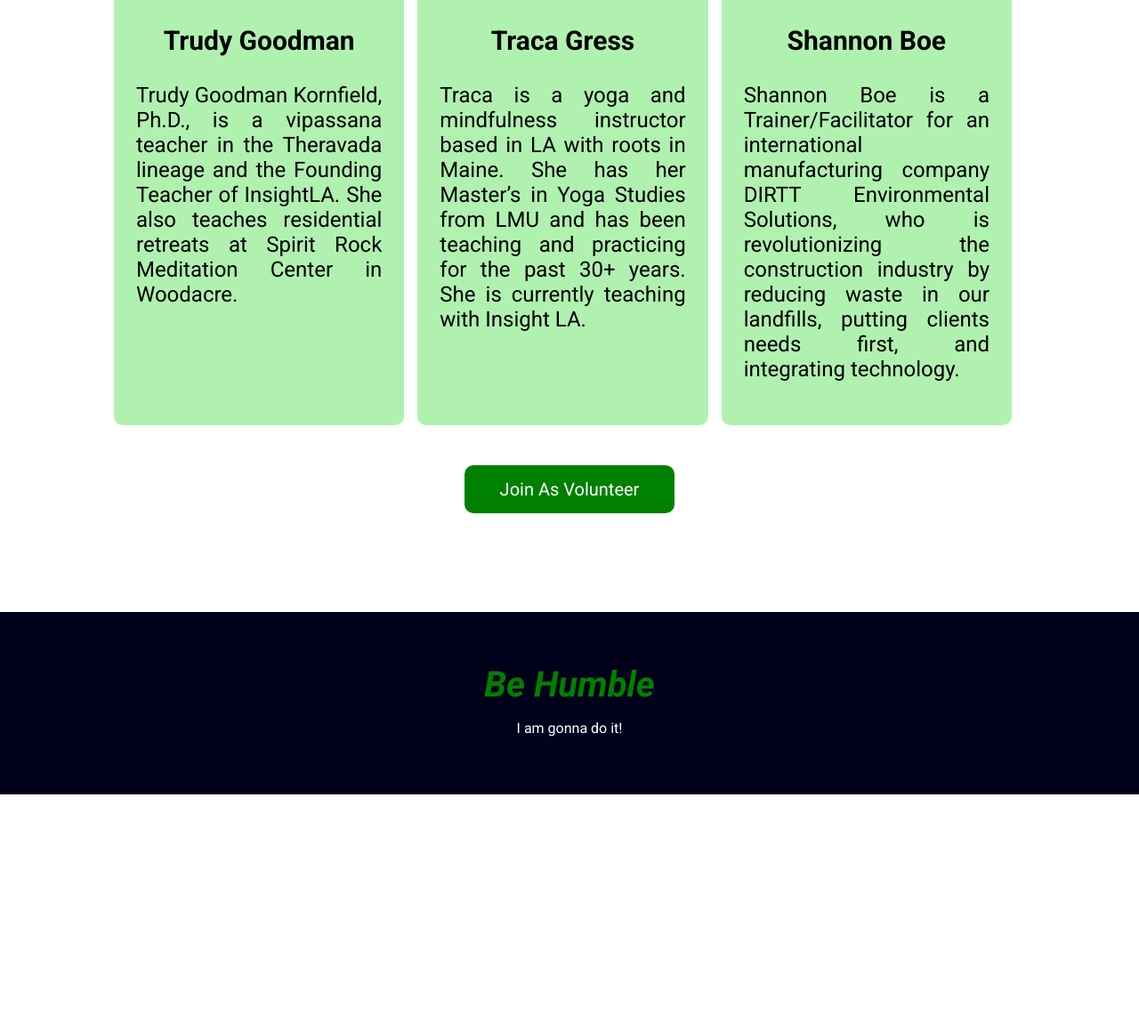
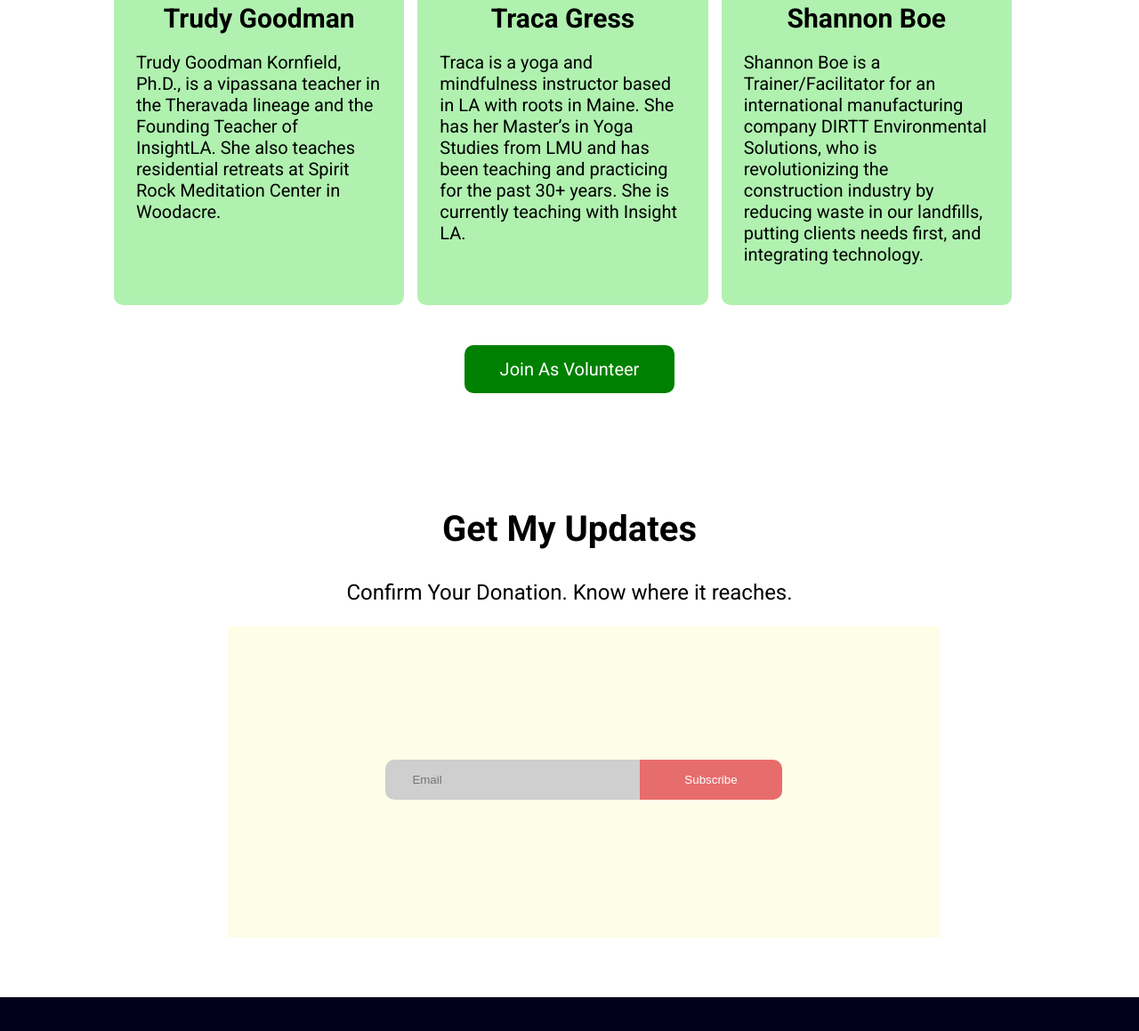
Before and after one commit to sowmitraguho/donation-website, a plain HTML site: page index.html in a window 1280 px wide. Shown: the part 2595-3754 px from the top of the page at 89% size. Before the commit the page ends 3488 px from the top, so only its background shows below. Drawn offline with Linux system fonts and the light colour scheme.

Commit message:
all done

```diff
--- a/index.html
+++ b/index.html
@@ -111,6 +111,23 @@
         </div>
     </section>
 
+    <!-------- Update Section -------->
+    <section class="update">
+        <div class="give-update align-content-center">
+            <div class="update-title plan-top align-content-center">
+                <h2>Get My Updates</h2>
+                <p>Confirm Your Donation. Know where it reaches.</p>
+            </div>
+            <div class="update-form plan-top align-content-center">
+                <form action="#" class="form">
+                    <input type="email" placeholder="Email" class="input-email">
+                    <input type="button" value="Subscribe" class="input-btn">
+                </form>
+            </div>
+        </div>
+
+    </section>
+
     <!-------- Footer Section -------->
     <footer>
         <h4 class="color-green big-font">Be Humble</h4>
--- a/style.css
+++ b/style.css
@@ -107,7 +107,8 @@ section{
     text-align: center;
 }
 .card p{
-    text-align: justify;
+    text-align: left;
+    font-size: 20px;
 }
 #card-1{
     background-color: rgb(219, 243, 219);
@@ -153,3 +154,32 @@ footer{
     height: 100px;
     border-radius: 50%;
 }
+.volunteer h3{
+    margin-top: 5px;
+    margin-bottom: 5px;
+}
+.update{
+    height: 400px;
+}
+.form{
+    width: 800px;
+    height: 200px;
+    padding-top: 150px;
+    background-color: rgb(253, 253, 232);
+}
+.input-email{
+    background-color: rgb(207, 207, 207);
+    padding: 15px 80px;
+    border: 0;
+    border-radius: 10px 0 0 10px;
+    margin-right: 0;
+    padding-left: 30px;
+}
+.input-btn{
+    padding: 15px 50px;
+    border: 0;
+    border-radius: 0 10px 10px 0;
+    margin-left: -5px;
+    background-color: rgb(231, 109, 109);
+    color: white;
+}
```
